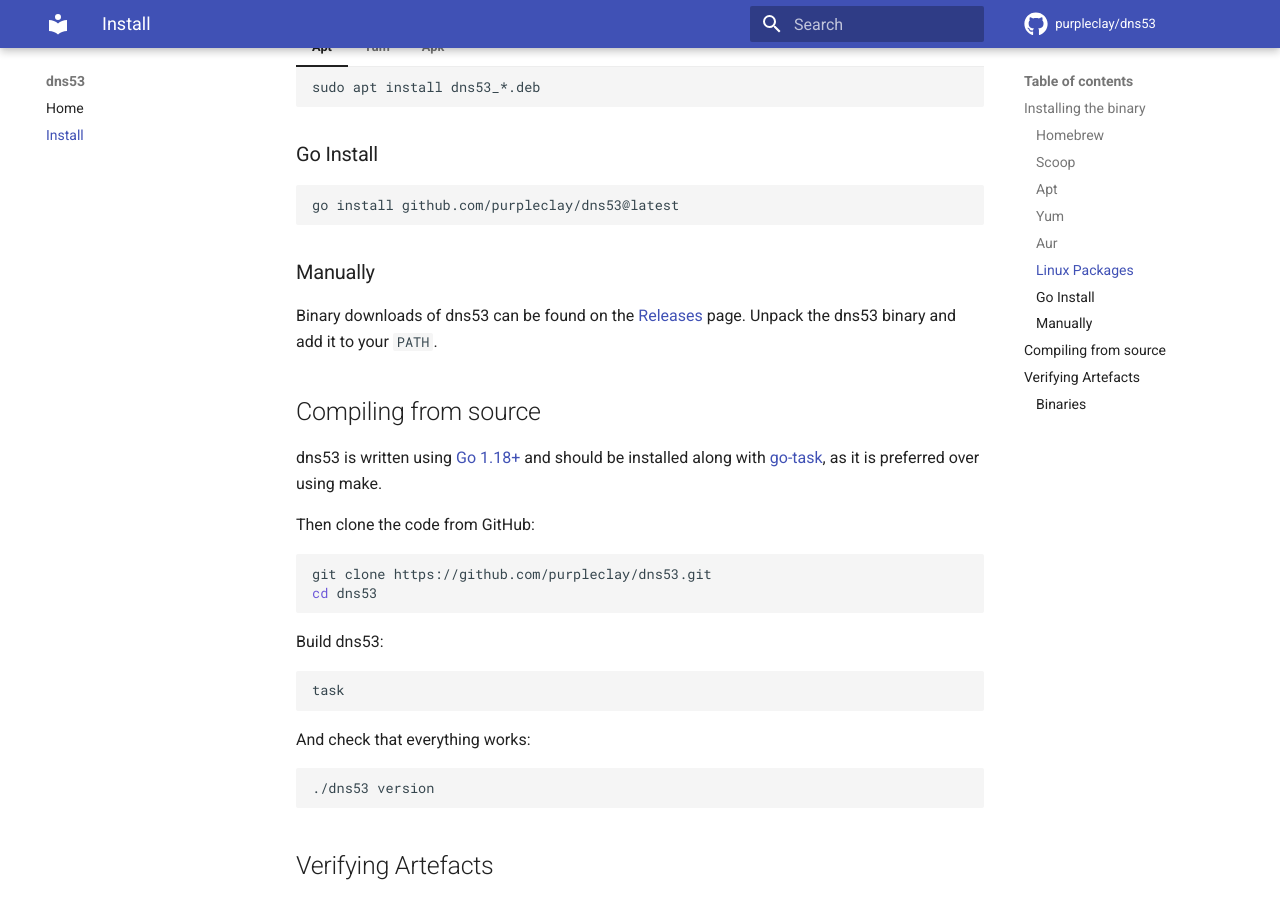
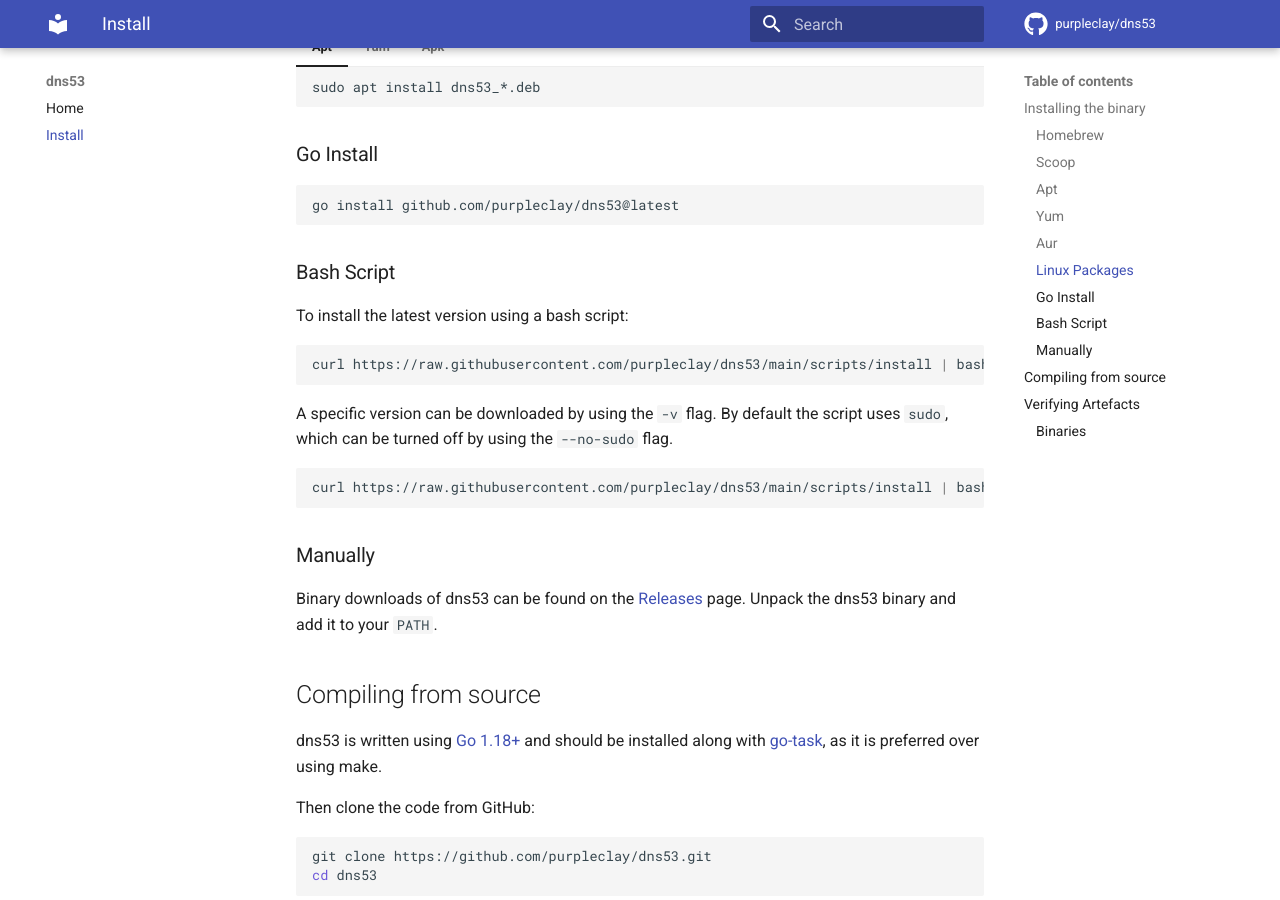
Before and after one commit to purpleclay/dns53, an MkDocs documentation site: the page built from docs/content/install.md, in a window 1280 px wide and 900 px high, scrolled down 1482 px. Built offline with MkDocs 1.6.1 and Material for MkDocs 9.7.7, drawn with Linux system fonts in a browser that asks for light colours; comment, search, counter and statistics services are not loaded.

Commit message:
bash script installation

````diff
--- a/docs/content/install.md
+++ b/docs/content/install.md
@@ -86,6 +86,20 @@ Download and manually install one of the `.deb`, `.rpm` or `.apk` packages from
 go install github.com/purpleclay/dns53@latest
 ```
 
+### Bash Script
+
+To install the latest version using a bash script:
+
+```sh
+curl https://raw.githubusercontent.com/purpleclay/dns53/main/scripts/install | bash
+```
+
+A specific version can be downloaded by using the `-v` flag. By default the script uses `sudo`, which can be turned off by using the `--no-sudo` flag.
+
+```sh
+curl https://raw.githubusercontent.com/purpleclay/dns53/main/scripts/install | bash -s -- -v v0.1.0 --no-sudo
+```
+
 ### Manually
 
 Binary downloads of dns53 can be found on the [Releases](https://github.com/purpleclay/dns53/releases) page. Unpack the dns53 binary and add it to your `PATH`.
````
